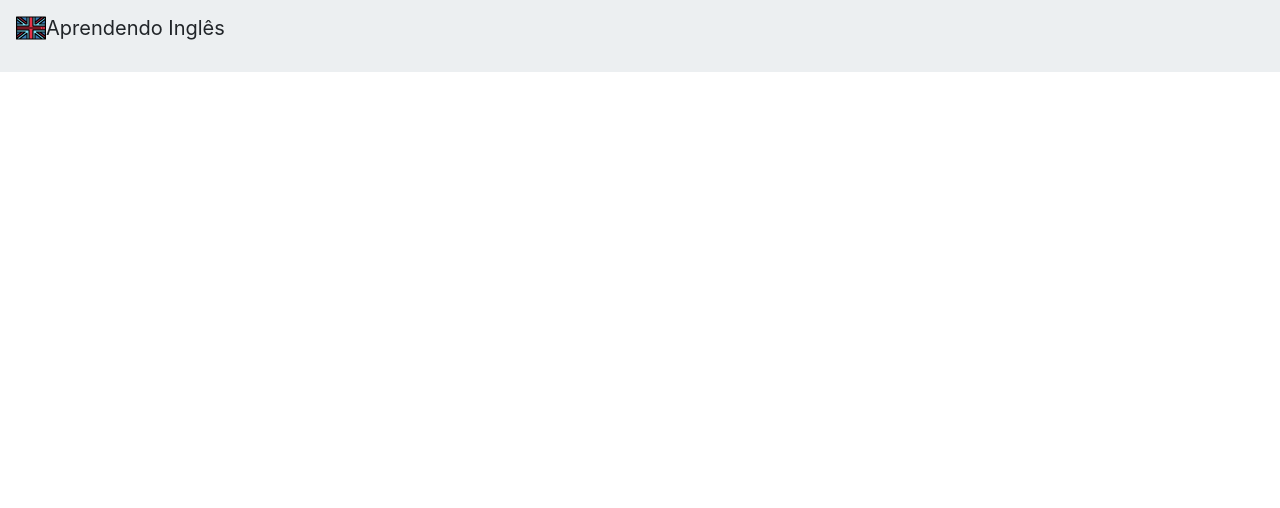
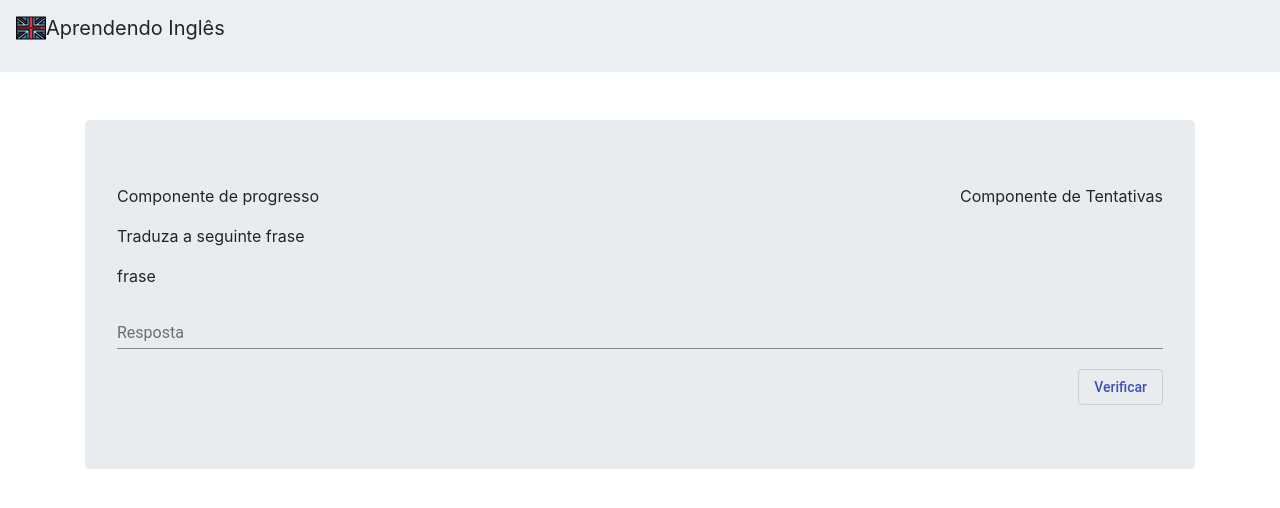
Before and after one commit to Eduk29/jogo-aprendendo-ingles, an Angular app: page / in a window 1280 px wide. Shown: the top 508 px of the page. Built offline with nearby package versions, Linux system fonts and the light colour scheme.

Commit message:
Implementação do panel da aplicação

```diff
--- a/src/app/app.component.html
+++ b/src/app/app.component.html
@@ -1 +1,2 @@
 <app-header></app-header>
+<app-panel></app-panel>
--- /dev/null
+++ b/src/app/panel/panel.component.html
@@ -0,0 +1,31 @@
+<div class="container mt-5">
+  <div class="jumbotron">
+    <!-- Header Area -->
+    <div class="row">
+      <div class="col-6">
+        <p>Componente de progresso</p>
+      </div>
+      <div class="col-6 d-flex flex-row justify-content-end">
+        <p>Componente de Tentativas</p>
+      </div>
+    </div>
+    <!-- Input Area -->
+    <div class="row">
+      <div class="col">
+        <p>{{fraseInstrucao}}</p>
+        <p>frase</p>
+        <mat-form-field class="w-100">
+          <input matInput placeholder="Resposta">
+        </mat-form-field>
+      </div>
+    </div>
+    <!-- Footer Area -->
+    <div class="row">
+      <div class="col">
+        <div class="d-flex flex-row justify-content-end">
+          <button mat-stroked-button color="primary">Verificar</button>
+        </div>
+      </div>
+    </div>
+  </div>
+</div>
--- /dev/null
+++ b/src/app/panel/panel.component.ts
@@ -0,0 +1,18 @@
+import { Component, OnInit } from '@angular/core';
+
+@Component({
+  selector: 'app-panel',
+  templateUrl: './panel.component.html',
+  styleUrls: ['./panel.component.scss']
+})
+export class PanelComponent implements OnInit {
+
+  public fraseInstrucao: string;
+
+  constructor() { }
+
+  ngOnInit() {
+    this.fraseInstrucao = 'Traduza a seguinte frase';
+  }
+
+}
--- a/src/styles.css
+++ b/src/styles.css
@@ -1 +1,2 @@
 /* You can add global styles to this file, and also import other style files */
+@import "~@angular/material/prebuilt-themes/indigo-pink.css";
```
Also changed, not shown: src/app/app.module.ts (+14 -3 lines), src/app/panel/panel.component.scss (added).
